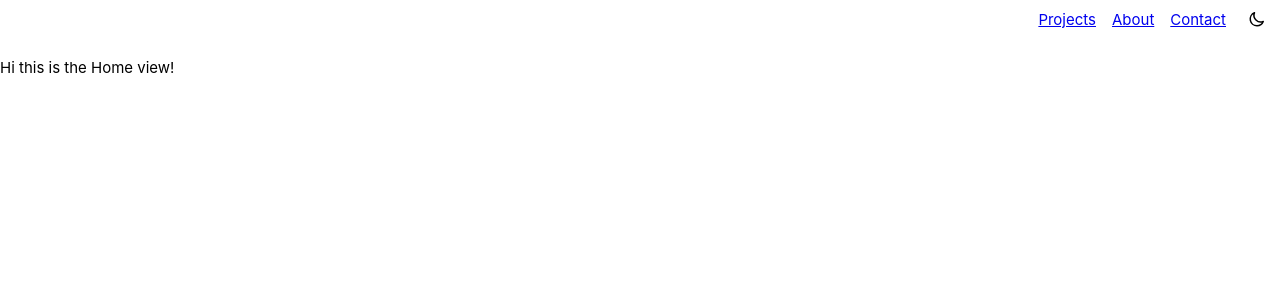
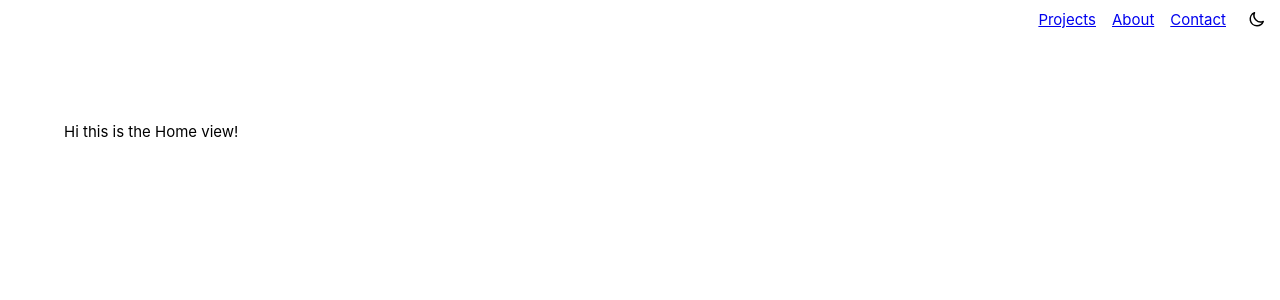
Before and after one commit to jamawe/portfolio, a Vue app: page / in a window 1280 px wide. Shown: the top 300 px of the page. Built offline with nearby package versions, Linux system fonts and the light colour scheme.

Commit message:
style: Use global padding for main content

```diff
--- a/src/App.vue
+++ b/src/App.vue
@@ -5,10 +5,15 @@ import Navbar from './components/Navbar.vue';
 
 <template>
   <Navbar />
-  <RouterView />
+  <main class="main">
+    <RouterView />
+  </main>
 </template>
 
 <style scoped>
+.main {
+  padding: 5%;
+}
 /* header {
   line-height: 1.5;
   max-height: 100vh;
```
